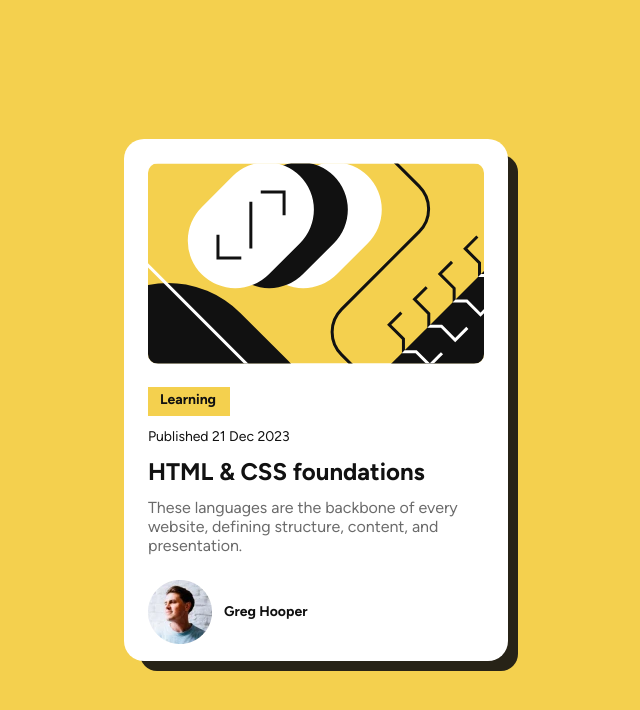
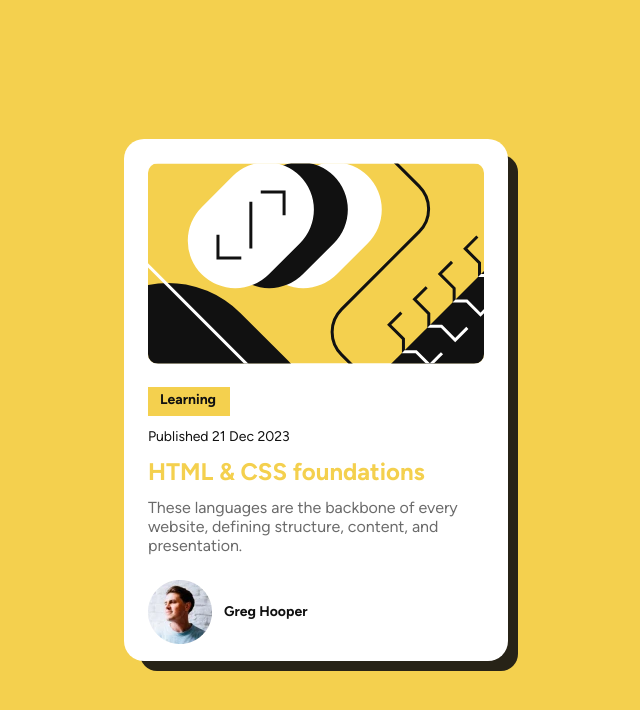
Before and after one commit to Mariana-VV/blog-preview-card-main, a website: page index.html in a window 1280 px wide. In both pictures the pointer is over the element "HTML & CSS foundations". Shown: the whole page, without its empty margins (324-964 px from the left). Drawn offline with Linux system fonts and the light colour scheme.

Commit message:
solution

```diff
--- a/style.css
+++ b/style.css
@@ -71,6 +71,10 @@ body {
   margin-bottom: 12px;
 }
 
+.card-title:hover {
+  color: var(--accent-color);
+}
+
 .card-description {
   margin-bottom: 24px;
 
```
Also changed, not shown: package.json (added, +12 -0 lines).
